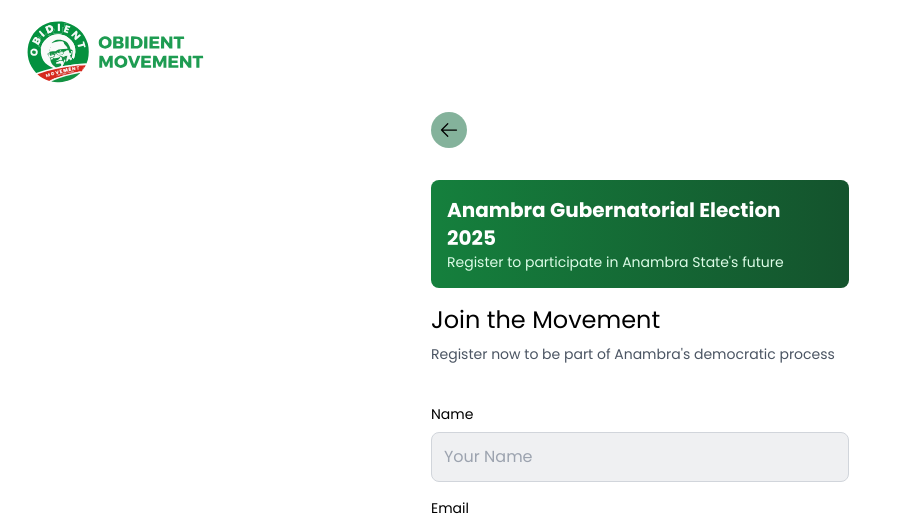
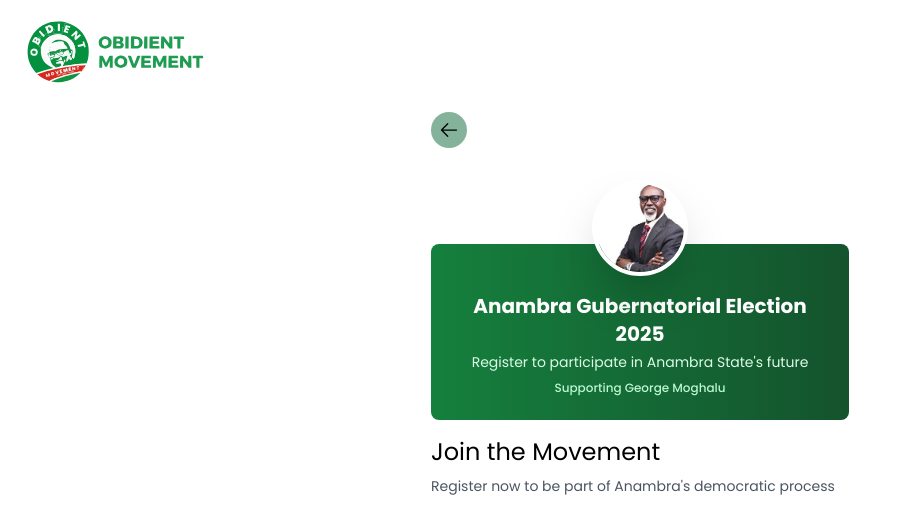
Before and after one commit to ObidientMovementTech/obidient-movement-pg, a React (Vite) app in the folder frontend/: page /anambra/sign-up in a window 1280 px wide. Shown: the top 525 px of the page, without its empty margins (0-915 px from the left). Built offline with nearby package versions, Linux system fonts and the light colour scheme; no server answers.

Commit message:
Added picture to Anambra sign up page

```diff
--- a/frontend/src/pages/auth/AnambraSignupPage.tsx
+++ b/frontend/src/pages/auth/AnambraSignupPage.tsx
@@ -206,11 +206,26 @@
       className="flex flex-col justify-between px-4 py-8 max-w-[450px] w-full gap-4"
     >
       {/* Header with Election Info */}
-      <div className="text-left mb-6">
-        <div className="bg-gradient-to-r from-green-700 to-green-900 text-white p-4 rounded-lg mb-4">
-          <h2 className="text-xl font-bold">Anambra Gubernatorial Election 2025</h2>
-          <p className="text-sm text-green-100">Register to participate in Anambra State's future</p>
+      <div className="text-left mb-6 relative">
+        {/* Candidate Image - Half in, Half out effect */}
+        <div className="flex justify-center mb-4">
+          <div className="relative">
+            <img
+              src="/george-moghalu.jpeg"
+              alt="George Moghalu - Gubernatorial Candidate"
+              className="w-24 h-24 rounded-full border-4 border-white shadow-2xl object-cover relative z-10 bg-white"
+            />
+          </div>
         </div>
+
+        <div className="bg-gradient-to-r from-green-700 to-green-900 text-white p-6 pt-8 rounded-lg mb-4 relative -mt-12">
+          <div className="text-center mt-4">
+            <h2 className="text-xl font-bold">Anambra Gubernatorial Election 2025</h2>
+            <p className="text-sm text-green-100 mt-1">Register to participate in Anambra State's future</p>
+            <p className="text-xs text-green-200 mt-2 font-medium">Supporting George Moghalu</p>
+          </div>
+        </div>
+
         <p className="get-started-text text-gray-dark dark:text-gray-100 text-2xl">
           Join the Movement
         </p>
```
Also changed, not shown: frontend/public/george-moghalu.jpeg (added).
